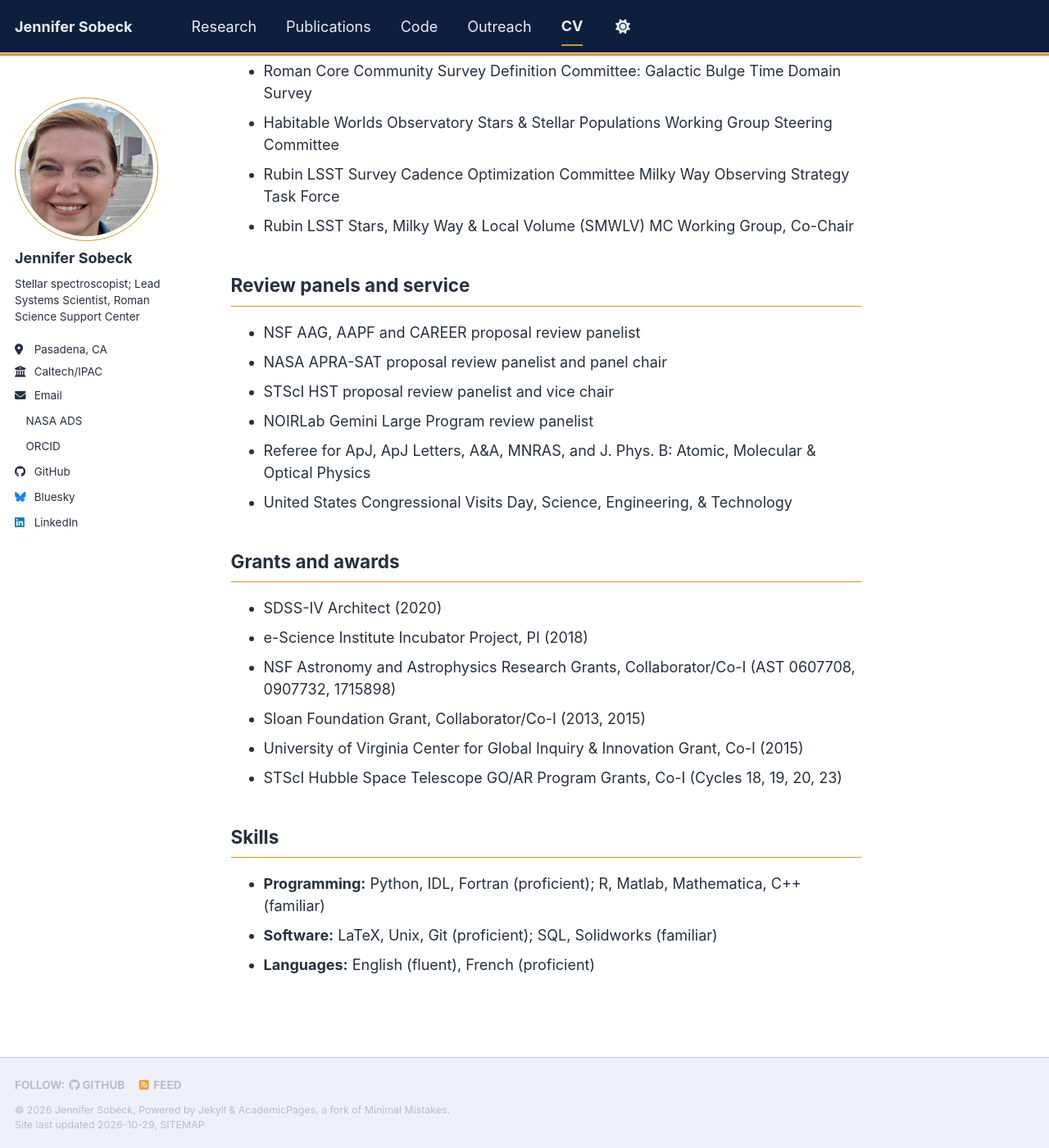
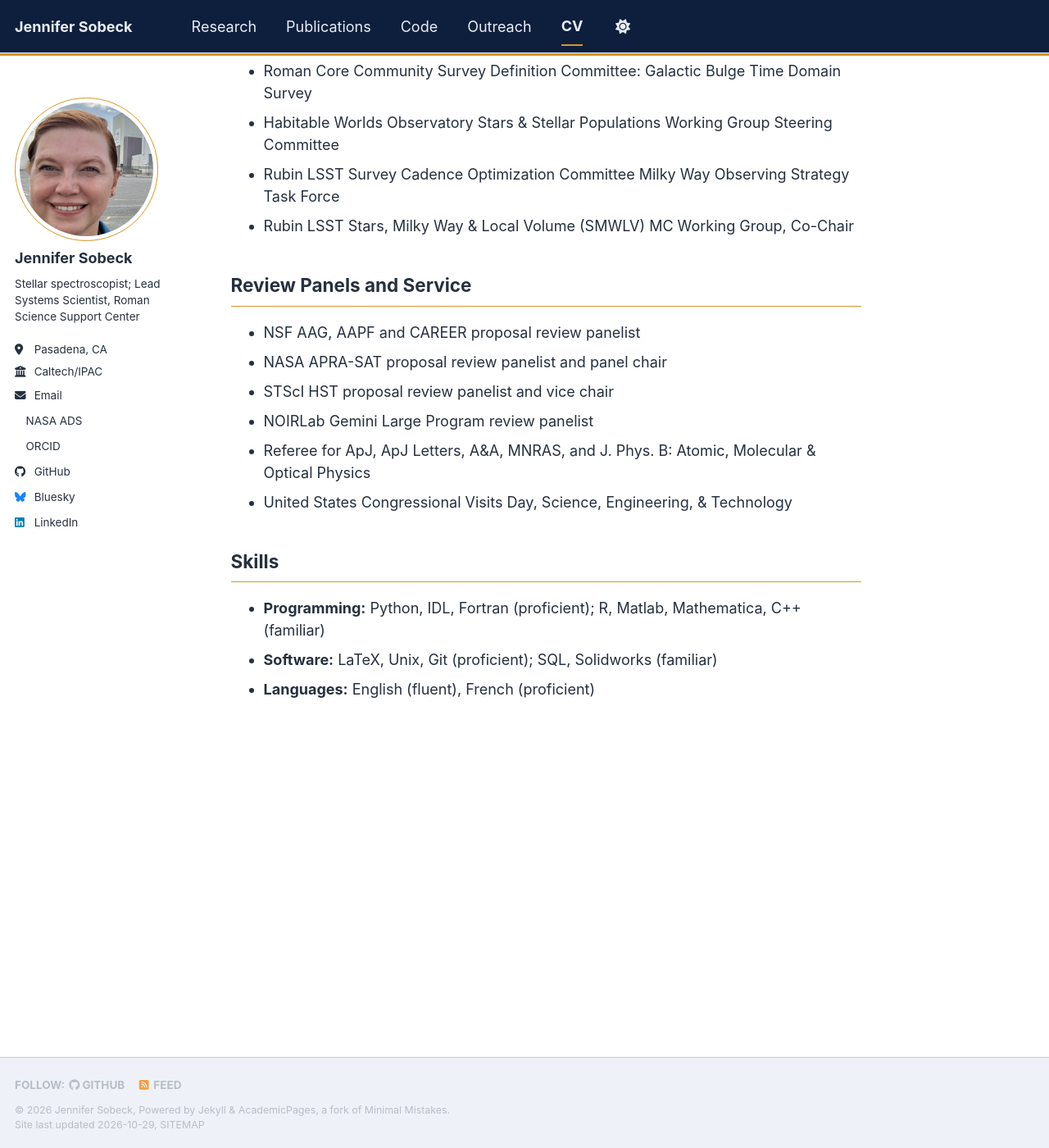
Before and after one commit to jsobeck/jsobeck.github.io, a Jekyll site: the page built from _pages/cv.md, in a window 1280 px wide and 1400 px high, scrolled down 1641 px. Shown: the whole window at 82% size. Built offline with Jekyll 4.4.1, drawn with Linux system fonts in a browser that asks for light colours; a script bundle is joined from its source files by our own code; a style sheet for code colours, icons or effects is not loaded; some of the changed text lies outside the part shown.

Commit message:
Minor edits

```diff
--- a/_pages/cv.md
+++ b/_pages/cv.md
@@ -13,7 +13,7 @@ redirect_from:
 - **M.A. in Physics**, University of Texas at Austin, 2003. *Gas Phase Enthalpy Difference Between the Two Conformers of n-Butane*
 - **B.S. in Physics**, University of Texas at Austin
 
-## Research positions
+## Research Positions
 - **MSOS Team Lead**, Microlensing Science Operations System, Roman Science Support Center, Caltech/IPAC (Oct 2025 to present)
 - **Lead Systems Scientist**, Roman Science Support Center, Caltech/IPAC (Oct 2023 to present)
 - **Associate Scientist**, IPAC, California Institute of Technology (Oct 2023 to present)
@@ -40,7 +40,7 @@ redirect_from:
 - Rubin LSST Survey Cadence Optimization Committee Milky Way Observing Strategy Task Force
 - Rubin LSST Stars, Milky Way & Local Volume (SMWLV) MC Working Group, Co-Chair
 
-## Review panels and service
+## Review Panels and Service
 - NSF AAG, AAPF and CAREER proposal review panelist
 - NASA APRA-SAT proposal review panelist and panel chair
 - STScI HST proposal review panelist and vice chair
@@ -48,14 +48,6 @@ redirect_from:
 - Referee for ApJ, ApJ Letters, A&A, MNRAS, and J. Phys. B: Atomic, Molecular & Optical Physics
 - United States Congressional Visits Day, Science, Engineering, & Technology
 
-## Grants and awards
-- SDSS-IV Architect (2020)
-- e-Science Institute Incubator Project, PI (2018)
-- NSF Astronomy and Astrophysics Research Grants, Collaborator/Co-I (AST 0607708, 0907732, 1715898)
-- Sloan Foundation Grant, Collaborator/Co-I (2013, 2015)
-- University of Virginia Center for Global Inquiry & Innovation Grant, Co-I (2015)
-- STScI Hubble Space Telescope GO/AR Program Grants, Co-I (Cycles 18, 19, 20, 23)
-
 ## Skills
 - **Programming:** Python, IDL, Fortran (proficient); R, Matlab, Mathematica, C++ (familiar)
 - **Software:** LaTeX, Unix, Git (proficient); SQL, Solidworks (familiar)
```
Also changed, not shown: _pages/outreach.md (+1 -1 lines), _pages/publications.md (+1 -1 lines), _pages/research.md (+4 -4 lines).
